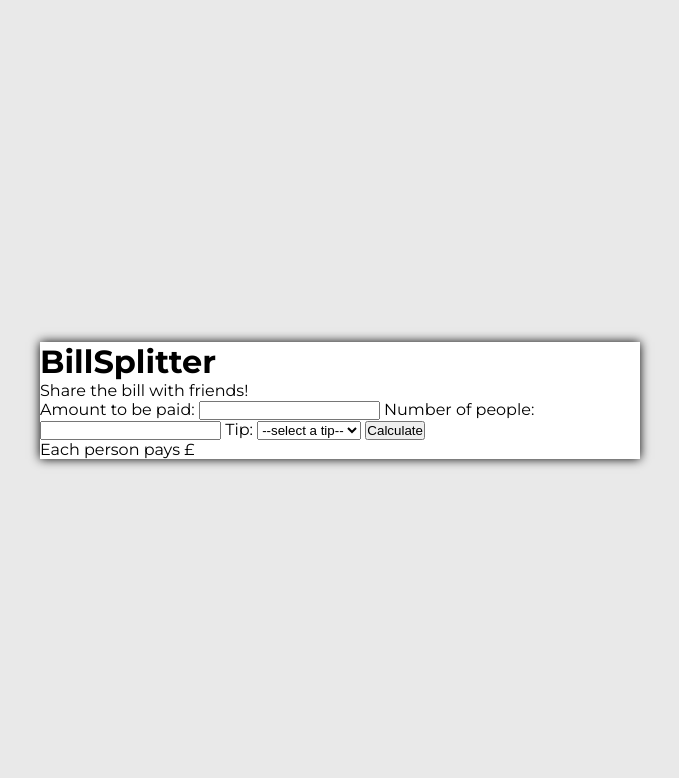
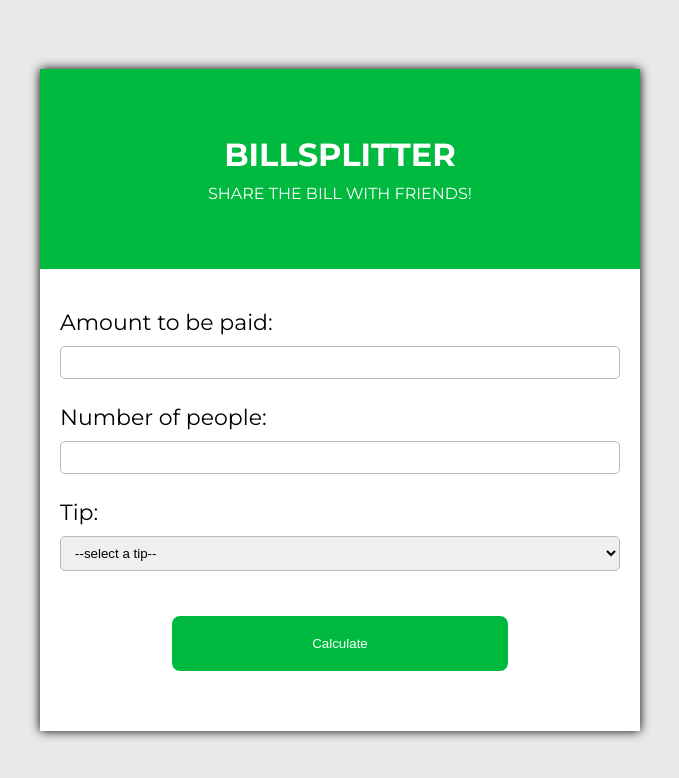
Before and after one commit to PatrycjaBanaszuk/BillSplitter, a plain HTML site: page index.html in a window 1280 px wide. Shown: the whole page, without its empty margins (300-979 px from the left). Drawn offline with Linux system fonts and the light colour scheme.

Commit message:
added css to project and tittle to html

```diff
--- a/index.html
+++ b/index.html
@@ -5,7 +5,7 @@
     <meta charset="UTF-8">
     <meta http-equiv="X-UA-Compatible" content="IE=edge">
     <meta name="viewport" content="width=device-width, initial-scale=1.0">
-    <title>Beverages Search</title>
+    <title>BillSplitter</title>
     <link rel="preconnect" href="https://fonts.googleapis.com">
     <link rel="preconnect" href="https://fonts.gstatic.com" crossorigin>
     <link href="https://fonts.googleapis.com/css2?family=Dancing+Script&family=Montserrat:wght@400;700&display=swap"
--- a/style.css
+++ b/style.css
@@ -18,3 +18,67 @@ body {
 	background-color: #fff;
 	box-shadow: 0 0 10px;
 }
+
+.top {
+	display: flex;
+	justify-content: center;
+	align-items: center;
+	flex-direction: column;
+	height: 200px;
+	color: #fff;
+	background-color: #00ba40;
+	text-transform: uppercase;
+}
+
+.top p {
+	margin-top: 10px;
+}
+
+.bottom {
+	padding: 40px 20px;
+}
+
+label {
+	display: block;
+	margin-bottom: 10px;
+	font-size: 22px;
+}
+
+input,
+select {
+	margin-bottom: 25px;
+	padding: 8px 10px;
+	width: 100%;
+	border-radius: 5px;
+	border: 1px solid rgb(185, 185, 185);
+}
+
+.count {
+	display: block;
+	margin: 20px auto;
+	padding: 20px 10px;
+	width: 60%;
+	font-weight: 24px;
+	border-radius: 8px;
+	color: #fff;
+	background-color: #00ba40;
+	border: none;
+	cursor: pointer;
+	transition: background-color 0.3s;
+}
+
+.count:hover {
+	background-color: rgb(0, 168, 59);
+}
+
+.cost-info {
+	display: none;
+	margin-top: 30px;
+	font-size: 20px;
+}
+
+.error {
+    font-size: 18px;
+    color: rgb(199,63,29);
+    text-align: center;
+}
```
